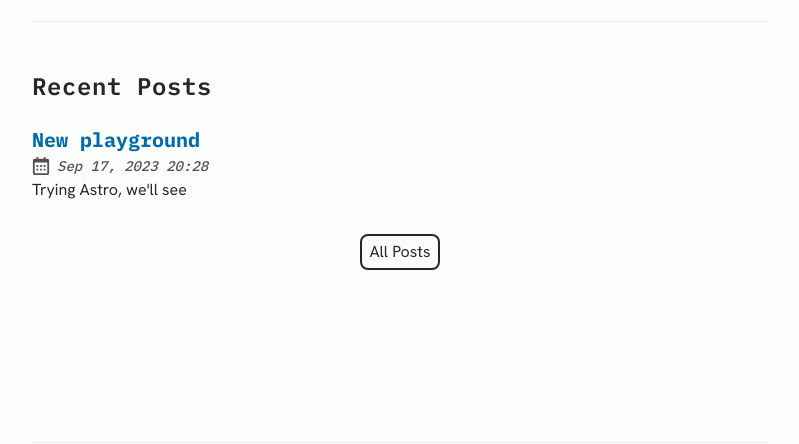
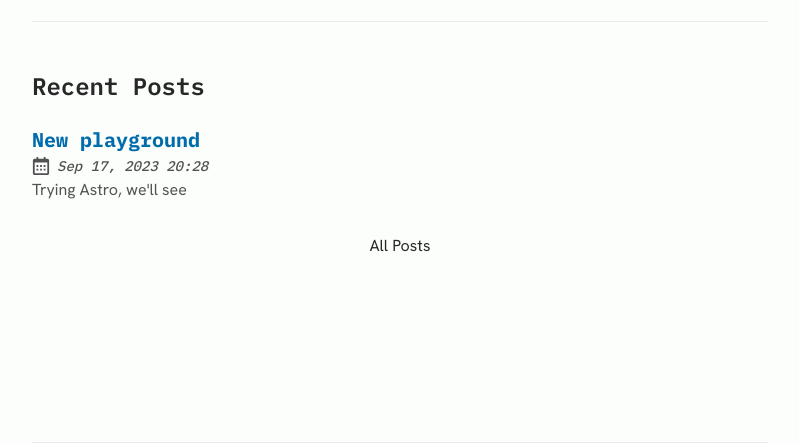
Before and after one commit to mdmrk/animus, an Astro site: page / in a window 1280 px wide. Shown: the part 285-729 px from the top of the page, without its empty margins (240-1039 px from the left). Built offline with nearby package versions, Linux system fonts and the light colour scheme; Astro itself is replaced by a stand-in of ours.

Commit message:
style: touch-ups

```diff
--- a/src/components/Card.tsx
+++ b/src/components/Card.tsx
@@ -30,7 +30,7 @@ export default function Card({ href, frontmatter, secHeading = true }: Props) {
         </h1>
       </a>
       <Datetime datetime={pubDatetime} />
-      <p>{description}</p>
+      <p className="font-light opacity-80">{description}</p>
     </li>
   );
 }
--- a/src/layouts/AboutLayout.astro
+++ b/src/layouts/AboutLayout.astro
@@ -20,7 +20,7 @@ const { frontmatter } = Astro.props;
   <Breadcrumbs />
   <main id="main-content">
     <section id="about" class="prose mb-28 max-w-3xl prose-img:border-0">
-      <h1 class="text-2xl tracking-wider sm:text-3xl">{frontmatter.title}</h1>
+      <h1 class="text-2xl sm:text-3xl">{frontmatter.title}</h1>
       <slot />
     </section>
   </main>
--- a/src/layouts/PostDetails.astro
+++ b/src/layouts/PostDetails.astro
@@ -35,7 +35,7 @@ const ogUrl = new URL(ogImage ? ogImage : `${post.slug}.png`, Astro.url.origin)
       class="focus-outline mb-2 mt-8 flex hover:opacity-75"
       onclick="history.back()"
     >
-      <span class="flex items-center justify-center text-sm">&lt Go back</span
+      <span class="pl-2 text-sm">&lt Go back</span
       >
     </button>
   </div>
--- a/src/pages/index.astro
+++ b/src/pages/index.astro
@@ -79,9 +79,9 @@ const sortedPosts = getSortedPosts(posts);
   }
   #featured h2,
   #recent-posts h2 {
-    @apply text-2xl font-semibold tracking-wide;
+    @apply text-2xl font-semibold;
   }
   .all-posts-btn-wrapper {
-    @apply mx-auto my-8 w-fit rounded-lg border-2 border-skin-fill hover:border-skin-accent hover:text-skin-accent px-2 py-1 text-center;
+    @apply mx-auto my-8 w-fit hover:text-skin-accent text-center;
   }
 </style>
```
